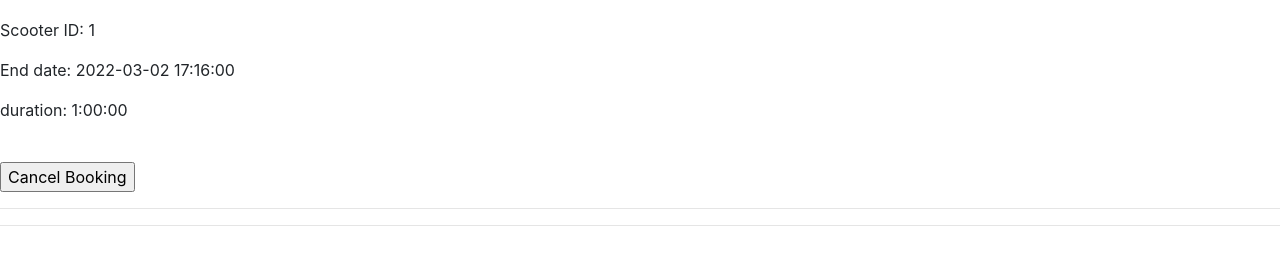
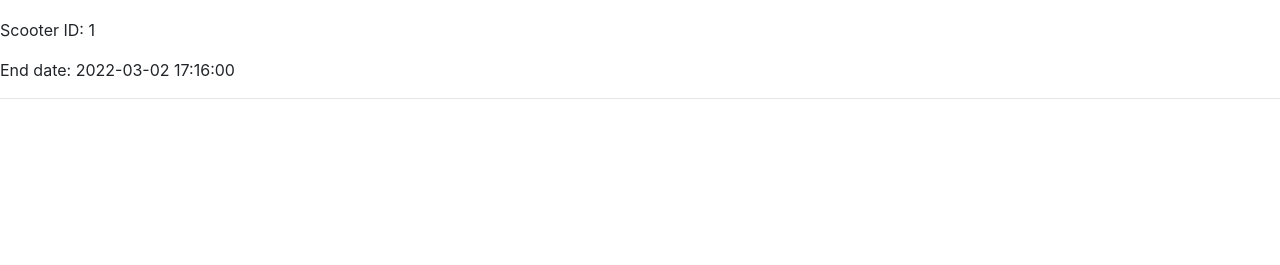
Before and after one commit to Massssssi/e-scooter-Flask-app, a Flask app: page /user/manage in a window 1280 px wide. Shown: the part 211-476 px from the top of the page. Run offline with Flask 2, Linux system fonts and the light colour scheme; a user stored in the database is signed in; data comes from the database, SQL or seed files in the repository; both versions use the stored data as it was after the commit; some libraries are stand-ins or nearby versions.

Commit message:
Revert "User can now cancel bookings, need to check that these bookings are still..."
This reverts commit 5149887d739e855364ee4eb835cdf871871f6c6e

```diff
--- a/app/templates/user.html
+++ b/app/templates/user.html
@@ -3,6 +3,8 @@
   <div class="block_content">
     {% block content %}
 
+      <h1>Hello world</h1>
+
       <h3>Hello, {{ user.email }}!</h3>
 
     {% endblock %}
--- a/app/templates/userScooterManagement.html
+++ b/app/templates/userScooterManagement.html
@@ -14,14 +14,7 @@
        <p>Session Length: {{ s.session_length}}</p>
        <p>Scooter ID: {{ s.scooter_id}}</p>
        <p>End date: {{s.end_date }}</p>
-       <p>duration: {{s.end_date - s.start_date}}
      </div>
-     <form action="{{url_for('cancel')}}" name = "statusform" method="post">
-      <input type="hidden" name="cancel" value="{{ s.id }}"/>
-      <br />
-      <input type="submit" class="deletebutton" value="Cancel Booking" name="cancelButton"/>
-    </form>
-    <hr class="solid">
      <hr>
     {% endfor %}
 
--- a/app/views.py
+++ b/app/views.py
@@ -113,7 +113,7 @@ def userScooterBooking():
     return render_template('userScooterBooking.html', title='Home', user=current_user)
 
 
-@app.route('/user/manage', methods=['GET','POST'])
+@app.route('/user/manage', methods=['GET'])
 @login_required
 def userScooterManagement():
     user=User.query.get(current_user.id)
@@ -122,23 +122,10 @@ def userScooterManagement():
     for session in user.session:
 
         sessions.append(session)
-
+        # session.append(session.start_date + timedelta(hours=session.session_length))
+        # additional_info.append(session.start_date + timedelta(hours=session.session_length))
     return render_template('userScooterManagement.html', title='Home', user=current_user, sessions=sessions)
 
-@app.route('/cancel', methods=['POST'])
-@login_required
-def cancel():
-    # print("*****")
-    session = Session.query.filter_by(
-        id=request.form['cancel']).first_or_404()
-    db.session.delete(session)
-    db.session.commit()
-    return redirect("/user/manage")
-    # return render_template('user.html', title='Home', user=current_user)
-    # return redirect("/user/manage")
-    # #return render_template("userreviews.html",
-    #                        title="Your reviews",
-    #                        reviews= AlbumReview.query.filter_by(reviewer_id=current_user.user_id))
 
 @app.route('/employee')
 @login_required
```
Also changed, not shown: app.db.
